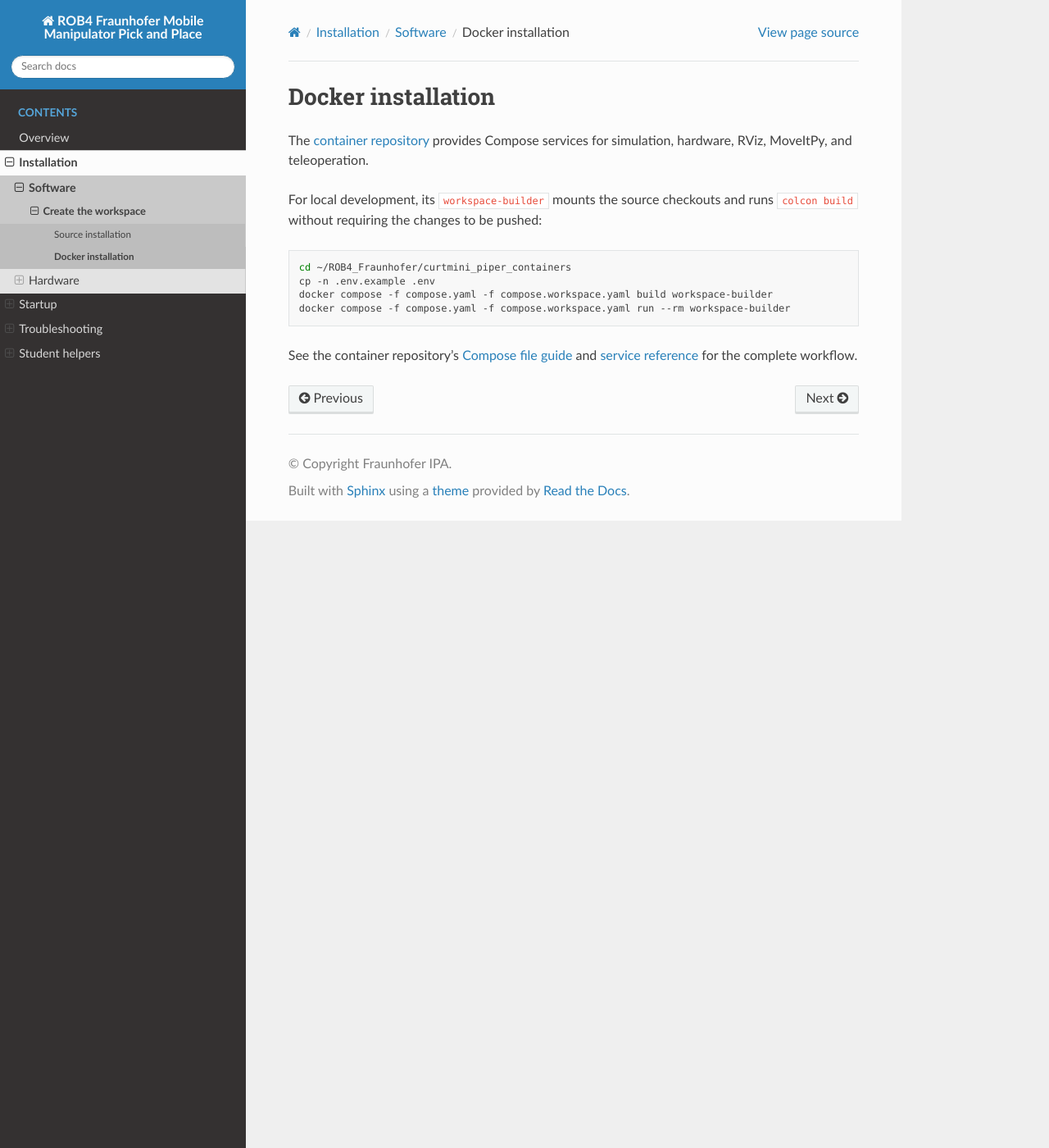
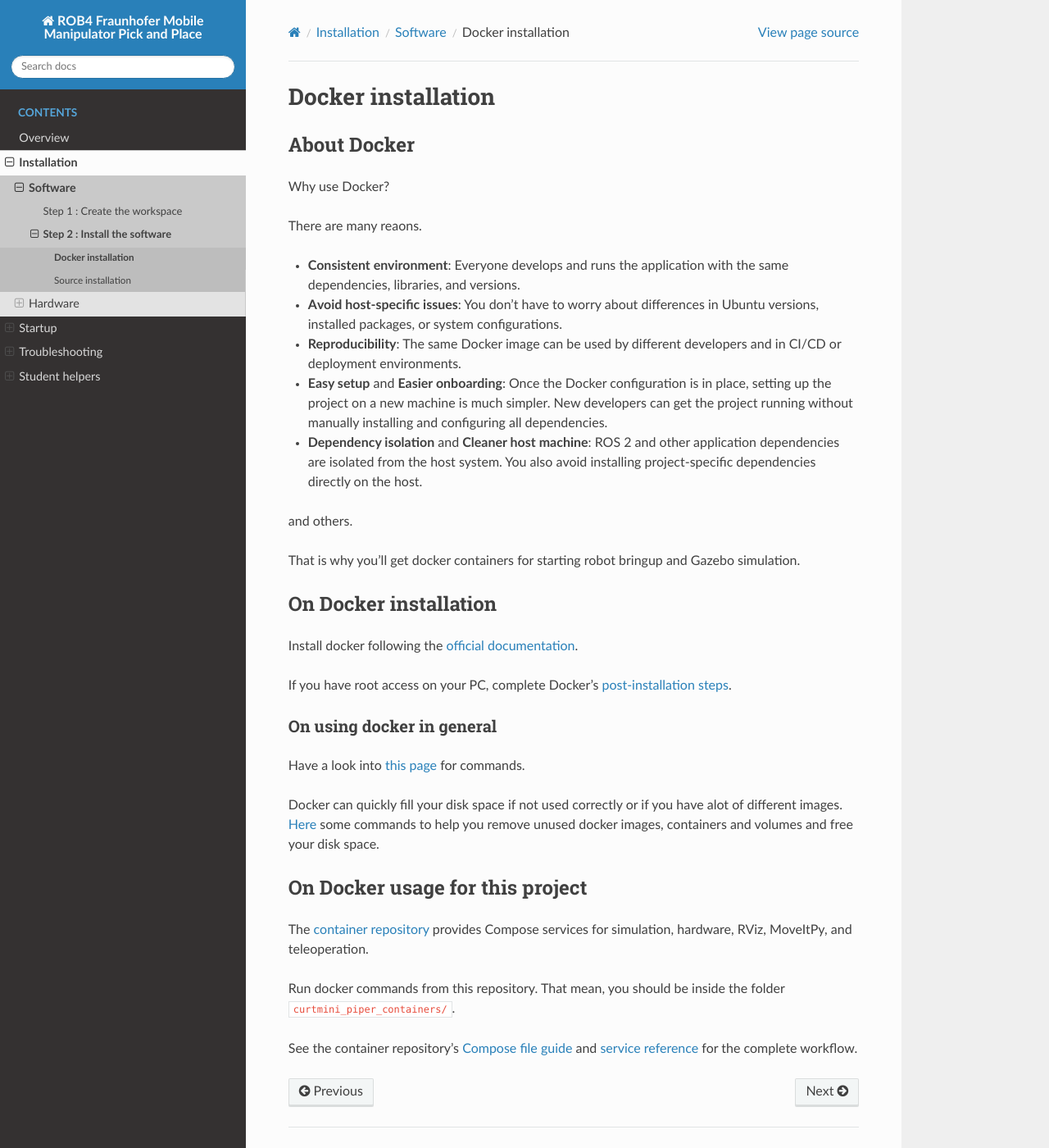
Before and after one commit to 2026-2027-ROB4-Fraunhofer/project-docs, a Sphinx documentation site: the page built from docs/installation/software/docker.md, in a window 1280 px wide and 1400 px high. Shown: the whole window at 82% size. Built offline with Sphinx 7.4.7 and the Read the Docs theme 3.1.0, drawn with Linux system fonts in a browser that asks for light colours.

Commit message:
doc on installation clearer

````diff
--- a/docs/installation/software/docker.md
+++ b/docs/installation/software/docker.md
@@ -1,18 +1,45 @@
 # Docker installation
 
+## About Docker
+
+Why use Docker?
+
+There are many reaons.
+
+- **Consistent environment**: Everyone develops and runs the application with the same dependencies, libraries, and versions.
+
+- **Avoid host-specific issues**: You don’t have to worry about differences in Ubuntu versions, installed packages, or system configurations.
+
+- **Reproducibility**: The same Docker image can be used by different developers and in CI/CD or deployment environments.
+
+- **Easy setup** and **Easier onboarding**: Once the Docker configuration is in place, setting up the project on a new machine is much simpler. New developers can get the project running without manually installing and configuring all dependencies.
+
+- **Dependency isolation** and **Cleaner host machine**: ROS 2 and other application dependencies are isolated from the host system. You also avoid installing project-specific dependencies directly on the host.
+
+and others.
+
+That is why you'll get docker containers for starting robot bringup and Gazebo simulation.
+
+
+## On Docker installation
+
+Install docker following the [official documentation](https://docs.docker.com/engine/install/ubuntu/).
+
+If you have root access on your PC, complete Docker’s [post-installation steps](https://docs.docker.com/engine/install/linux-postinstall/).
+
+
+### On using docker in general
+
+Have a look into [this page](https://ros-industrial.github.io/ros2_i_training/_source/getting_started/docker.html) for commands.
+
+Docker can quickly fill your disk space if not used correctly or if you have alot of different images. [Here](https://2026-2027-rob4-fraunhofer.github.io/project-docs/student_helpers/Tools/docker.html) some commands to help you remove unused docker images, containers and volumes and free your disk space.
+
+## On Docker usage for this project
+
 The [container repository](https://github.com/ipa-may/curtmini_piper_containers)
-provides Compose services for simulation, hardware, RViz, MoveItPy, and
-teleoperation.
+provides Compose services for simulation, hardware, RViz, MoveItPy, and teleoperation.
 
-For local development, its `workspace-builder` mounts the source checkouts and
-runs `colcon build` without requiring the changes to be pushed:
-
-```bash
-cd ~/ROB4_Fraunhofer/curtmini_piper_containers
-cp -n .env.example .env
-docker compose -f compose.yaml -f compose.workspace.yaml build workspace-builder
-docker compose -f compose.yaml -f compose.workspace.yaml run --rm workspace-builder
-```
+Run docker commands from this repository. That mean, you should be inside the folder `curtmini_piper_containers/`.
 
 See the container repository's
 [Compose file guide](https://github.com/ipa-may/curtmini_piper_containers/blob/main/README_compose_files.md)
````
Also changed, not shown: README.md (+0 -3 lines), docs/installation/index.md (+1 -3 lines), docs/installation/software/index.md (+28 -2 lines).
